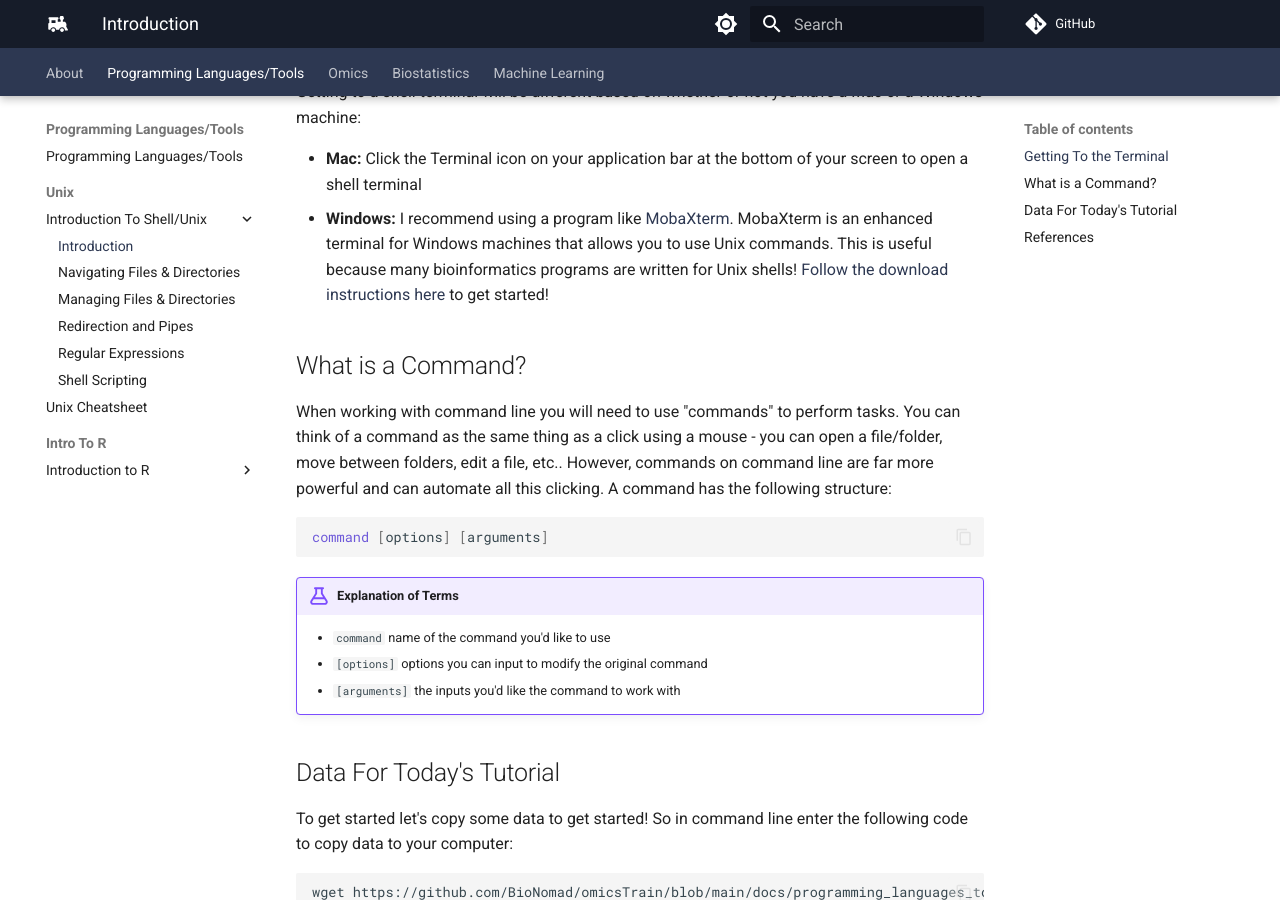
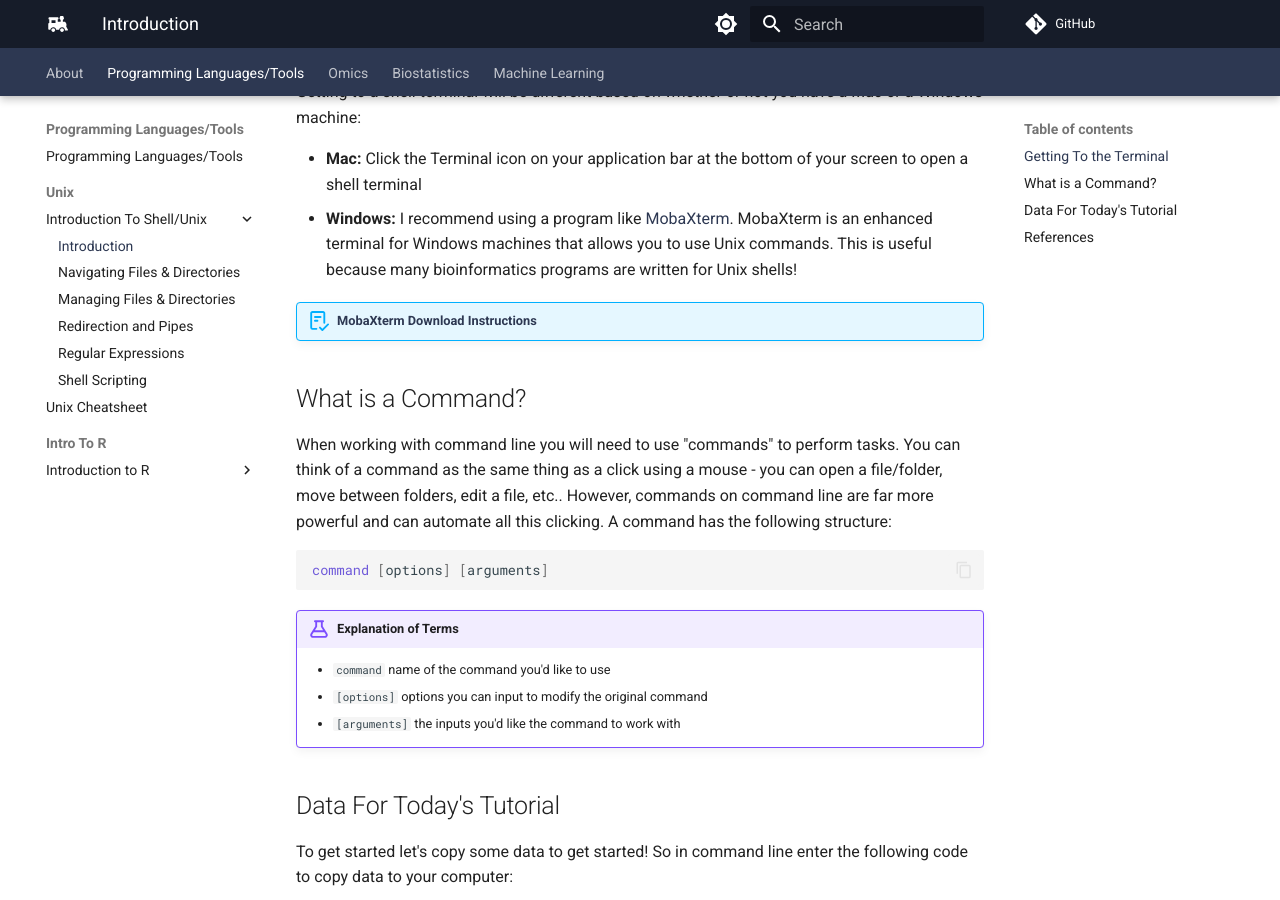
Before and after one commit to comp-tox-jhu/CompToxLab, an MkDocs documentation site: the page built from docs/programming_languages_tools/unix/01_introduction.md, in a window 1280 px wide and 900 px high, scrolled down 553 px. Built offline with MkDocs 1.6.1 and Material for MkDocs 9.7.7, drawn with Linux system fonts in a browser that asks for light colours; comment, search, counter and statistics services are not loaded.

Commit message:
Update 01_introduction.md

```diff
--- a/docs/programming_languages_tools/unix/01_introduction.md
+++ b/docs/programming_languages_tools/unix/01_introduction.md
@@ -16,7 +16,11 @@ Many software don't have a graphical user interface (or GUI) that users can use
 Getting to a shell terminal will be different based on whether or not you have a Mac or a Windows machine:
 
 - **Mac:** Click the Terminal icon on your application bar at the bottom of your screen to open a shell terminal
-- **Windows:** I recommend using a program like [MobaXterm](https://mobaxterm.mobatek.net/download.html){:target="_blank" rel="noopener"}. MobaXterm is an enhanced terminal for Windows machines that allows you to use Unix commands. This is useful because many bioinformatics programs are written for Unix shells! [Follow the download instructions here](https://mobaxterm.mobatek.net/download.html){:target="_blank" rel="noopener"} to get started!
+- **Windows:** I recommend using a program like [MobaXterm](https://mobaxterm.mobatek.net/download.html){:target="_blank" rel="noopener"}. MobaXterm is an enhanced terminal for Windows machines that allows you to use Unix commands. This is useful because many bioinformatics programs are written for Unix shells!
+
+
+!!! abstract "[MobaXterm Download Instructions](https://mobaxterm.mobatek.net/download.html){:target="_blank" rel="noopener"}"
+
 
 ## What is a Command?
 
```
